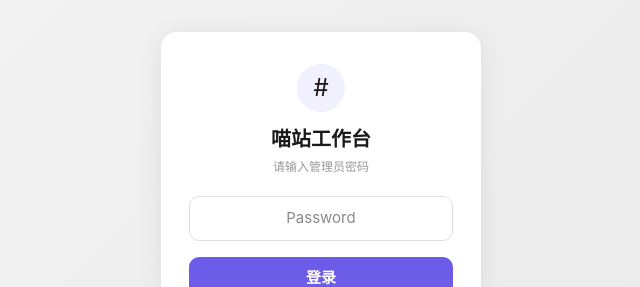
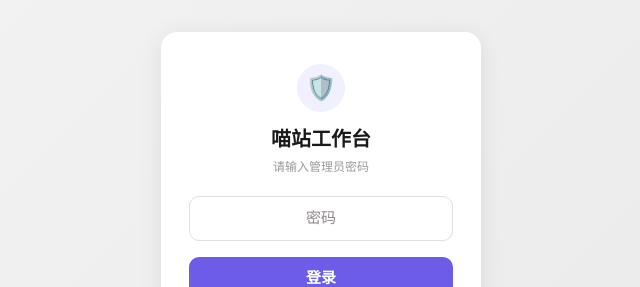
Before and after one commit to Wkk12/my-AI-workbench, a Next.js app: page /login in a window 1280 px wide. Shown: the part 203-490 px from the top of the page, without its empty margins (319-959 px from the left). Built offline with nearby package versions, Linux system fonts and the light colour scheme.

Commit message:
fix: 原始登录页 + form action 兜底（无 JS 也能提交）

```diff
--- a/src/app/login/page.tsx
+++ b/src/app/login/page.tsx
@@ -57,7 +57,7 @@ export default function LoginPage() {
           background: "#f0f0ff", display: "flex",
           alignItems: "center", justifyContent: "center",
           margin: "0 auto 12px", fontSize: 24,
-        }}>#</div>
+        }}>🛡️</div>
         <h1 style={{ fontSize: 20, fontWeight: 700, marginBottom: 4, color: "#1a1a1a" }}>
           喵站工作台
         </h1>
@@ -68,7 +68,7 @@ export default function LoginPage() {
           <input
             type="password"
             name="password"
-            placeholder="Password"
+            placeholder="密码"
             value={password}
             onChange={(e) => setPassword(e.target.value)}
             autoFocus
```
